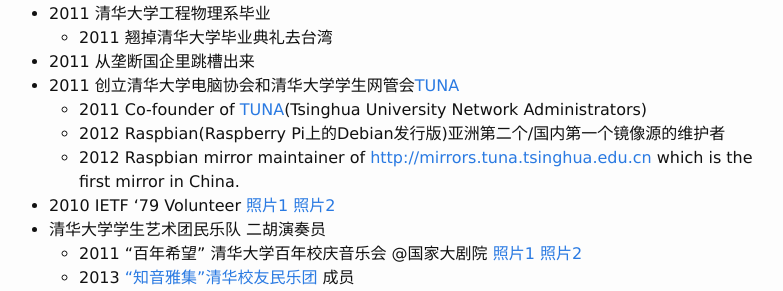
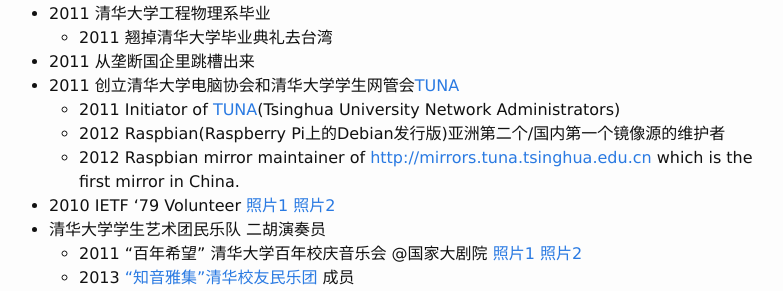
Before and after one commit to scateu/scateu.github.io, a Jekyll site: the page built from _pages/01-about.md, in a window 1280 px wide and 900 px high, scrolled down 1898 px. Shown: the part 160-451 px from the top of the window, without its empty margins (251-1034 px from the left). Built offline with Jekyll 4.4.1, drawn with Linux system fonts in a browser that asks for light colours; comment, search, counter and statistics services are not loaded.

Commit message:
2019年 6月17日 星期一 17时08分40秒 CST

```diff
--- a/_pages/01-about.md
+++ b/_pages/01-about.md
@@ -84,7 +84,7 @@
    - 2011 翘掉清华大学毕业典礼去台湾
  * 2011 从垄断国企里跳槽出来
  * 2011 创立清华大学电脑协会和清华大学学生网管会[TUNA](http://tuna.tsinghua.edu.cn)
-   - 2011 Co-founder of [TUNA](https://groups.google.com/forum/#!topic/tunet_admin/US9QZ6fw3t0)(Tsinghua University Network Administrators)
+   - 2011 Initiator of [TUNA](https://groups.google.com/forum/#!topic/tunet_admin/US9QZ6fw3t0)(Tsinghua University Network Administrators)
    - 2012 Raspbian(Raspberry Pi上的Debian发行版)亚洲第二个/国内第一个镜像源的维护者
    - 2012 Raspbian mirror maintainer of <http://mirrors.tuna.tsinghua.edu.cn> which is the first mirror in China.
  * 2010 IETF '79 Volunteer [照片1]({{ site.imageurl }}/ietf_1.jpg)  [照片2]({{ site.imageurl }}/ietf_2.jpg)
```
